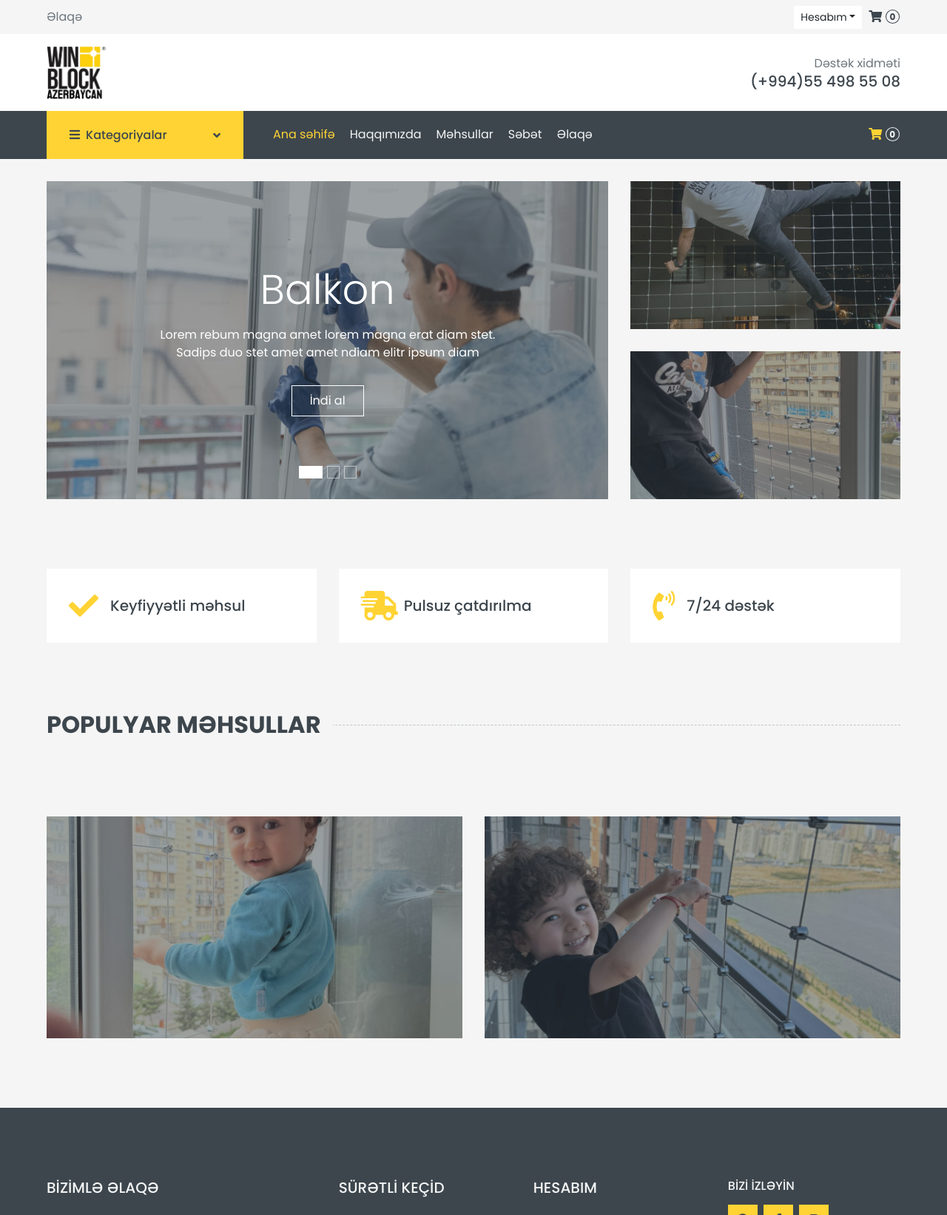
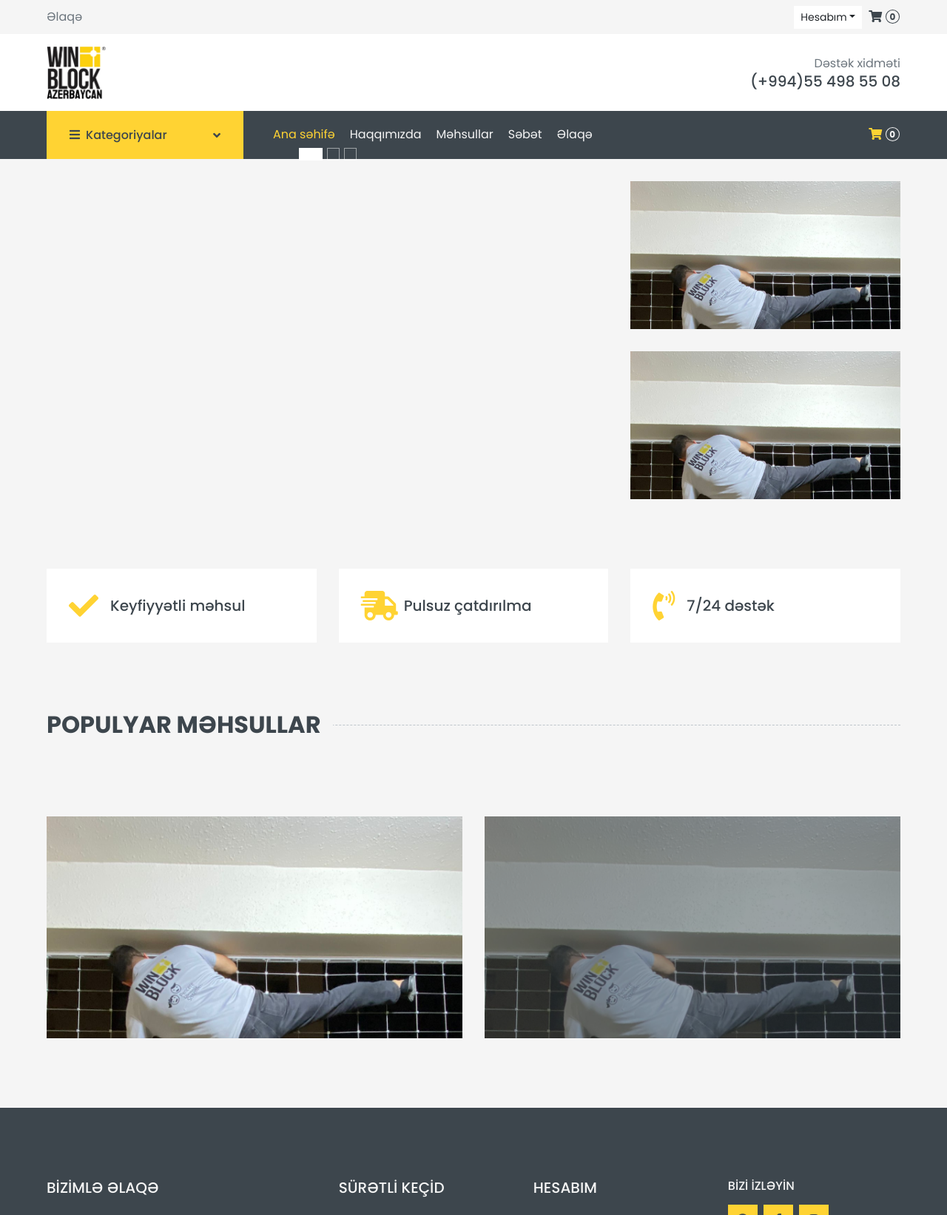
Before and after one commit to IIISRO/winblockaz, a Django app: page / in a window 1280 px wide. Shown: the top 1643 px of the page at 74% size. Run offline with Django 5.2, Linux system fonts and the light colour scheme; data that the repository does not hold is empty; some libraries are stand-ins or nearby versions.

Commit message:
initial commit

```diff
--- a/core/templates/home.html
+++ b/core/templates/home.html
@@ -12,7 +12,7 @@
                     <li data-target="#header-carousel" data-slide-to="2"></li>
                 </ol>
                 <div class="carousel-inner">
-                    <div class="carousel-item position-relative active" style="height: 430px;">
+                    <!-- <div class="carousel-item position-relative active" style="height: 430px;">
                         <img class="position-absolute w-100 h-100" src="{% static 'img/image1.avif' %}" style="object-fit: cover;">
                         <div class="carousel-caption d-flex flex-column align-items-center justify-content-center">
                             <div class="p-3" style="max-width: 700px;">
@@ -21,7 +21,7 @@
                                 <a class="btn btn-outline-light py-2 px-4 mt-3 animate__animated animate__fadeInUp" href="{% url 'product:shop' %}">İndi al</a>
                             </div>
                         </div>
-                    </div>
+                    </div> -->
                     <div class="carousel-item position-relative" style="height: 430px;">
                         <img class="position-absolute w-100 h-100" src="{% static 'img/image2.avif' %}" style="object-fit: cover;">
                         <div class="carousel-caption d-flex flex-column align-items-center justify-content-center">
@@ -32,7 +32,7 @@
                             </div>
                         </div>
                     </div>
-                    <div class="carousel-item position-relative" style="height: 430px;">
+                    <!-- <div class="carousel-item position-relative" style="height: 430px;">
                         <img class="position-absolute w-100 h-100" src="{% static 'img/image3.avif' %}" style="object-fit: cover;">
                         <div class="carousel-caption d-flex flex-column align-items-center justify-content-center">
                             <div class="p-3" style="max-width: 700px;">
@@ -41,26 +41,18 @@
                                 <a class="btn btn-outline-light py-2 px-4 mt-3 animate__animated animate__fadeInUp" href="{% url 'product:shop' %}">İndi al</a>
                             </div>
                         </div>
-                    </div>
+                    </div> -->
                 </div>
             </div>
         </div>
         <div class="col-lg-4">
-            <div class="product-offer mb-30" style="height: 200px;">
-                <img class="img-fluid" style="object-fit: cover;background-position: top;"  src="{% static 'img/winblock-image2.jpeg' %}" alt="">
-                <div class="offer-text">
-                    <!-- <h6 class="text-white text-uppercase">20% Endirim</h6>
-                    <h3 class="text-white mb-3">Xüsusi təklif</h3>
-                    <a href="{% url 'product:shop' %}" class="btn btn-primary">İndi al</a> -->
-                </div>
+            <div class="product-offer mb-30" style="height: 200px;background-image: url('../../static/img/winblock-image2.jpeg');background-position: top; background-size: cover;background-repeat: no-repeat;">
+                <!-- <img class="img-fluid" style="object-fit: cover;background-position: top;"  src="{% static 'img/winblock-image2.jpeg' %}" alt=""> -->
+
             </div>
-            <div class="product-offer mb-30" style="height: 200px;">
-                <img class="img-fluid"  style="object-fit: cover;background-position: top;" src="{% static 'img/winblock-image8.jpeg' %}" alt="">
-                <div class="offer-text">
-                    <!-- <h6 class="text-white text-uppercase">20% Endirim</h6>
-                    <h3 class="text-white mb-3">Xüsusi təklif</h3> -->
-                    <!-- <a href="{% url 'product:shop' %}" class="btn btn-primary">İndi al</a> -->
-                </div>
+            <div class="product-offer mb-30" style="height: 200px;background-image: url('../../static/img/winblock-image2.jpeg');background-position: top; background-size: cover;background-repeat: no-repeat;">
+                <!-- <img class="img-fluid"  style="object-fit: cover;background-position: top;" src="{% static 'img/winblock-image8.jpeg' %}" alt=""> -->
+
             </div>
         </div>
     </div>
@@ -131,18 +123,14 @@
 <div class="container-fluid pt-5 pb-3">
     <div class="row px-xl-5">
         <div class="col-md-6">
-            <div class="product-offer mb-30" style="height: 300px;">
-                <img class="img-fluid" style="object-fit: cover;background-position: top;" src="{% static 'img/winblock-image5.jpeg' %}" alt="">
-                <div class="offer-text">
-                    <!-- <h6 class="text-white text-uppercase">20% Endirim</h6>
-                    <h3 class="text-white mb-3">Xüsusi təklif</h3>
-                    <a href="{% url 'product:shop' %}" class="btn btn-primary">İndi al</a> -->
-                </div>
+            <div class="product-offer mb-30" style="height: 300px;background-image: url('../../static/img/winblock-image2.jpeg');background-position: top; background-size: cover;background-repeat: no-repeat;">
+                <!-- <img class="img-fluid" style="object-fit: cover;background-position: top;" src="{% static 'img/winblock-image5.jpeg' %}" alt=""> -->
+
             </div>
         </div>
         <div class="col-md-6">
-            <div class="product-offer mb-30" style="height: 300px;">
-                <img class="img-fluid"  style="object-fit: cover;background-position: top;" src="{% static 'img/winblock-image6.jpeg' %}" alt="">
+            <div class="product-offer mb-30" style="height: 300px;background-image: url('../../static/img/winblock-image2.jpeg');background-position: top; background-size: cover;background-repeat: no-repeat;">
+                <!-- <img class="img-fluid"  style="object-fit: cover;background-position: top;" src="{% static 'img/winblock-image6.jpeg' %}" alt=""> -->
                 <div class="offer-text">
                     <!-- <h6 class="text-white text-uppercase">20% Endirim</h6>
                     <h3 class="text-white mb-3">Xüsusi təklif</h3>
```
